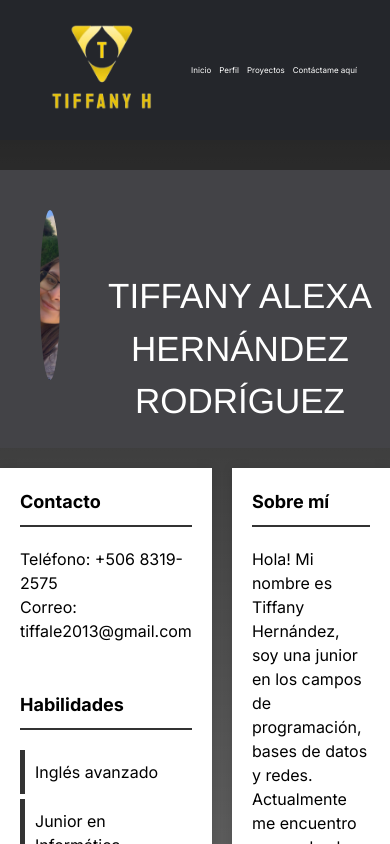
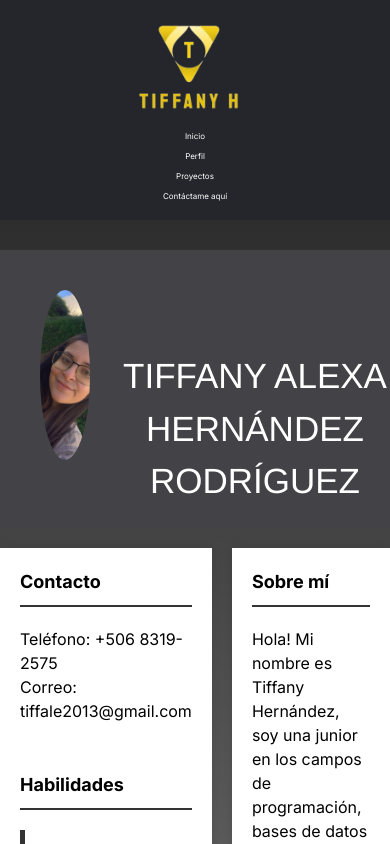
Before and after one commit to tihernan/portafolio_personal, a Next.js app: page /personal in a window 390 px wide. Shown: the top 844 px of the page. Built offline with nearby package versions, Linux system fonts and the light colour scheme.

Commit message:
Mdificaciones en el Header
Aumento del tamaño de los nav-links y cambio a orientación en columna
Ajustes del centrado de la imagen

```diff
--- a/src/app/globals.css
+++ b/src/app/globals.css
@@ -83,12 +83,15 @@ body {
   }
 
   .nav-links {
-    flex-direction: row;
+    flex-direction: column;
     gap: 0.5rem;
   }
 
   .header img.foto {
-    max-width: 20px;
+    max-width: 50px;
+    margin-left: 40px;
+    align-items: center;
+    justify-content: center;
   }
 
   .nav-link {
```
